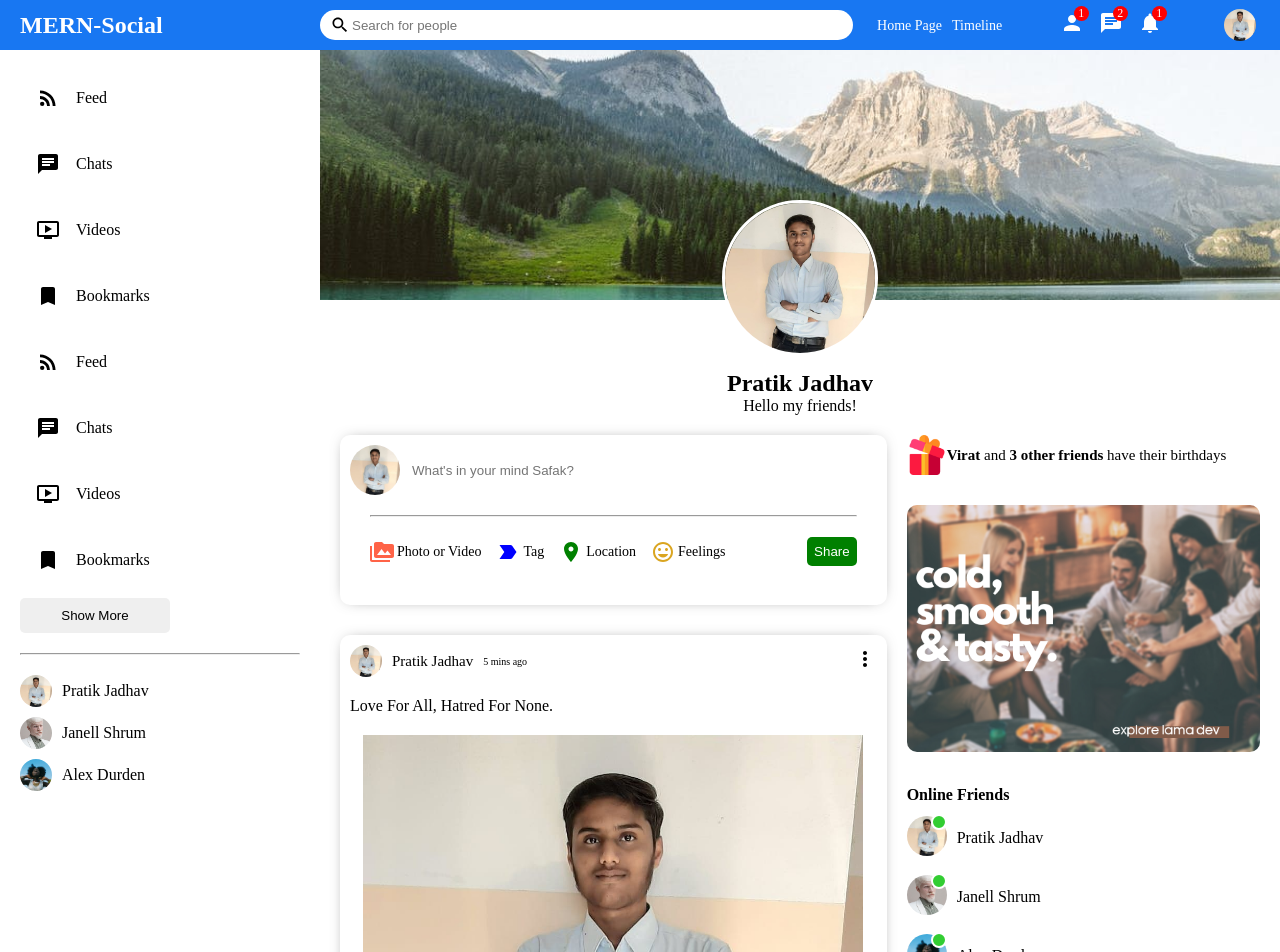
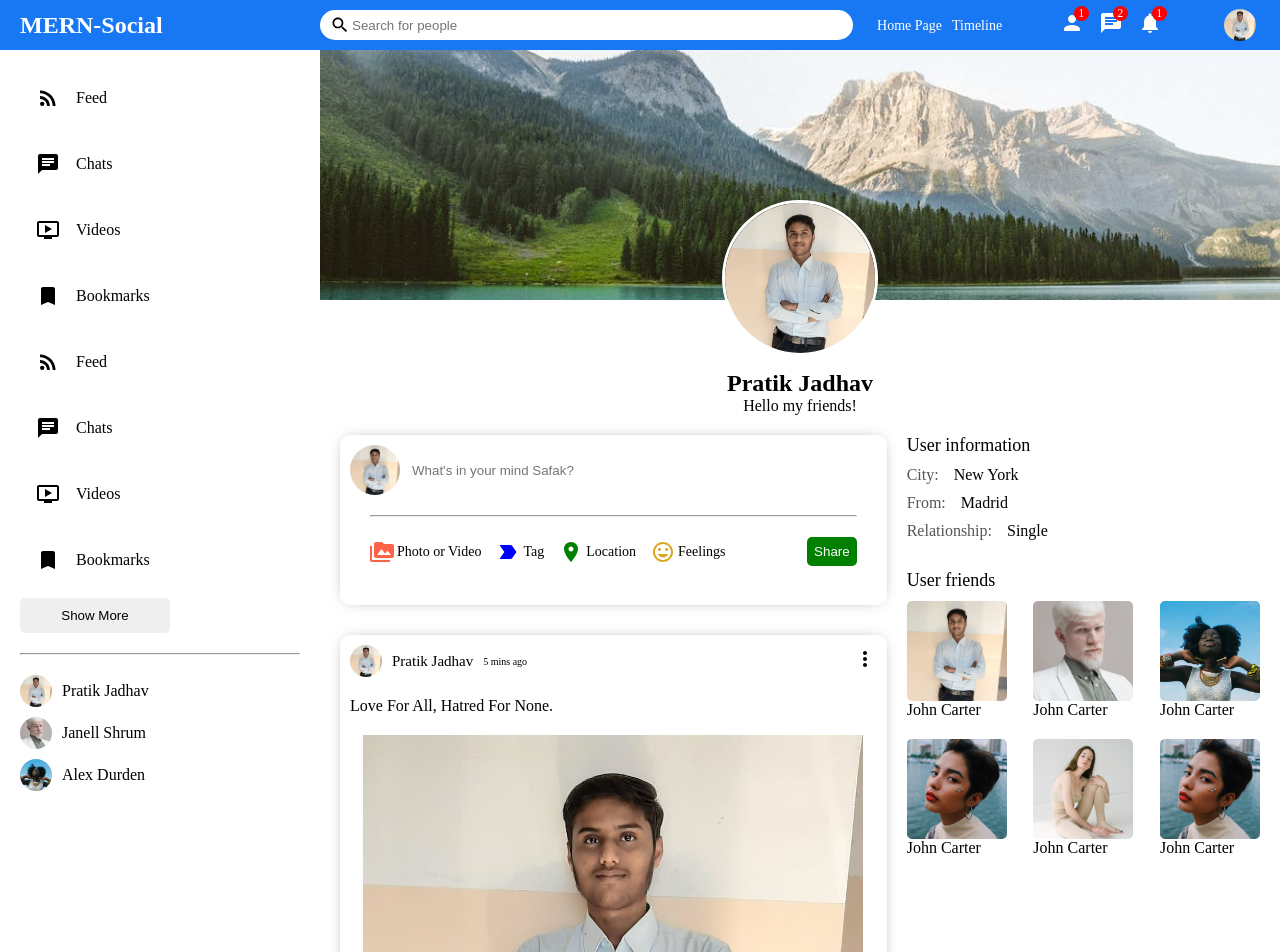
Before and after one commit to Pratik22jdv/MERN-Social-Media, a React (Create React App) app in the folder mern-social-media/: page / in a window 1280 px wide. Shown: the top 952 px of the page. Built offline with nearby package versions, Linux system fonts and the light colour scheme; grey boxes are pictures that could not be loaded.

Commit message:
Profile page- rightbar updated

```diff
--- a/mern-social-media/src/components/rightbar/Rightbar.jsx
+++ b/mern-social-media/src/components/rightbar/Rightbar.jsx
@@ -2,10 +2,11 @@
 import "./rightbar.css";
 import { Users } from "../../dummyData"
 
-export default function Rightbar() {
-    return (
-        <div className="rightbar">
-            <div className="rightbarWrapper">
+export default function Rightbar({ profile }) {
+
+    const HomeRightbar = () => {
+        return (
+            <>
                 <div className="birthdayContainer">
                     <img className="giftIcon" src="/assets/gift.png" alt="" />
                     <span className="birthdayText"><b> Virat</b> and <b>3 other friends</b> have their birthdays</span>
@@ -29,9 +30,90 @@
 
                     )
                     )}
+                </ul>
+            </>
+        )
+    };
+
+    const ProfileRightbar = () => {
+        return (
+            <>
+                <h4 className="rightbarTitle">User information</h4>
+                <div className="rightbarInfo">
+                    <div className="rightbarInfoItem">
+                        <span className="rightbarInfoKey">City:</span>
+                        <span className="rightbarInfoValue">New York</span>
+                    </div>
+                    <div className="rightbarInfoItem">
+                        <span className="rightbarInfoKey">From:</span>
+                        <span className="rightbarInfoValue">Madrid</span>
+                    </div>
+                    <div className="rightbarInfoItem">
+                        <span className="rightbarInfoKey">Relationship:</span>
+                        <span className="rightbarInfoValue">Single</span>
+                    </div>
+                </div>
+                <h4 className="rightbarTitle">User friends</h4>
+                <div className="rightbarFollowings">
+                    <div className="rightbarFollowing">
+                        <img
+                            src="assets/person/1.jpg"
+                            alt=""
+                            className="rightbarFollowingImg"
+                        />
+                        <span className="rightbarFollowingName">John Carter</span>
+                    </div>
+                    <div className="rightbarFollowing">
+                        <img
+                            src="assets/person/2.jpg"
+                            alt=""
+                            className="rightbarFollowingImg"
+                        />
+                        <span className="rightbarFollowingName">John Carter</span>
+                    </div>
+                    <div className="rightbarFollowing">
+                        <img
+                            src="assets/person/3.jpg"
+                            alt=""
+                            className="rightbarFollowingImg"
+                        />
+                        <span className="rightbarFollowingName">John Carter</span>
+                    </div>
+                    <div className="rightbarFollowing">
+                        <img
+                            src="assets/person/4.jpg"
+                            alt=""
+                            className="rightbarFollowingImg"
+                        />
+                        <span className="rightbarFollowingName">John Carter</span>
+                    </div>
+                    <div className="rightbarFollowing">
+                        <img
+                            src="assets/person/5.jpg"
+                            alt=""
+                            className="rightbarFollowingImg"
+                        />
+                        <span className="rightbarFollowingName">John Carter</span>
+                    </div>
+                    <div className="rightbarFollowing">
+                        <img
+                            src="assets/person/4.jpg"
+                            alt=""
+                            className="rightbarFollowingImg"
+                        />
+                        <span className="rightbarFollowingName">John Carter</span>
+                    </div>
+                </div>
+            </>
+        );
+    };
 
 
-                </ul>
+
+    return (
+        <div className="rightbar">
+            <div className="rightbarWrapper">
+                {profile ? <ProfileRightbar /> : <HomeRightbar />}
             </div>
         </div>
     );
--- a/mern-social-media/src/components/rightbar/rightbar.css
+++ b/mern-social-media/src/components/rightbar/rightbar.css
@@ -1,88 +1,83 @@
-.rightbar{
+.rightbar {
     flex: 3.5;
-    height: calc(100vh - 50px);
-    overflow-y: scroll;
-    position: sticky;
-    top: 50px;
   }
 
-::-webkit-scrollbar {
-    width: 5px;
-}
-
-::-webkit-scrollbar-track {
-    background-color: #f1f1f1;
-}
-
-::-webkit-scrollbar-thumb {
-    background-color: rgb(179, 179, 179);
-}
-
-
-.rightbarWrapper{
+  .rightbarWrapper {
     padding: 20px 20px 0 0;
   }
 
-.birthdayContainer{
+  .birthdayContainer {
     display: flex;
     align-items: center;
   }
 
-.giftIcon{
+  .birthdayImg {
     width: 40px;
     height: 40px;
+    margin-right: 10px;
   }
 
-.birthdayText{
+  .birthdayText {
     font-weight: 300;
     font-size: 15px;
   }
 
-.rightbarAd{
+  .rightbarAd {
     width: 100%;
+    border-radius: 10px;
     margin: 30px 0;
-    border-radius: 10px;
   }
 
   .rightbarTitle{
-    margin-bottom: 12px;
+      margin-bottom: 20px;
   }
 
-.rightbarFriendList{
-    margin: 0px;
-    padding: 0px;
+  .rightbarFriendList {
+    padding: 0;
+    margin: 0;
     list-style: none;
   }
 
-.rightbarFriend{
-    display: flex;
-    align-items: center;
-    margin-bottom: 15px;
+  .rightbarTitle{
+    font-size: 18px;
+    font-weight: 500;
+    margin-bottom: 10px;
   }
 
-.rightbarProfileImgContainer{
-    margin-right: 10px;
-    position: relative;
+  .rightbarInfo{
+    margin-bottom: 30px;
   }
 
-.rightbarProfileImg{
-    width: 40px;
-    height: 40px;
-    border-radius: 50%;
-    object-fit: cover;
+  .rightbarInfoItem{
+    margin-bottom: 10px;
   }
 
-.rightbarOnline{
-    width: 12px;
-    height: 12px;
-    border-radius: 50%;
-    background-color: limegreen;
-    position: absolute;
-    top: -2px;
-    right: 0px;
-    border: 2px solid white;
+  .rightbarInfoKey{
+    font-weight: 500;
+    margin-right: 15px;
+    color: #555;
   }
 
-.rightbarUsername{
-    font-weight: 500;
+  .rightbarInfoValue{
+    font-weight: 300;
   }
+
+  .rightbarFollowings{
+    display: flex;
+    flex-wrap: wrap;
+    justify-content: space-between;
+  }
+
+  .rightbarFollowing{
+    display: flex;
+    flex-direction: column;
+    margin-bottom: 20px;
+    cursor: pointer;
+  }
+
+  .rightbarFollowingImg{
+    width: 100px;
+    height: 100px;
+    object-fit: cover;
+    border-radius: 5px;
+  }
--- a/mern-social-media/src/pages/profile/Profile.jsx
+++ b/mern-social-media/src/pages/profile/Profile.jsx
@@ -33,7 +33,7 @@
                     </div>
                     <div className="profileRightBottom">
                         <Feed />
-                        <Rightbar />
+                        <Rightbar profile/>
                     </div>
                 </div>
 
```
Lines whose indentation alone changed are shown as unchanged.
